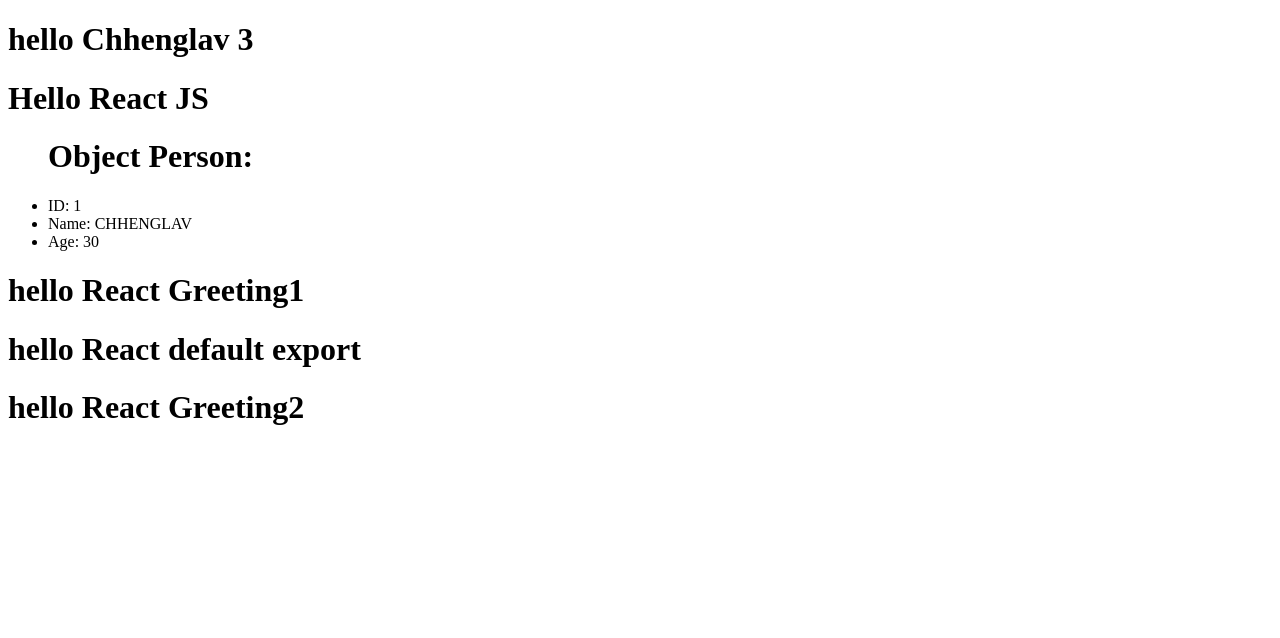
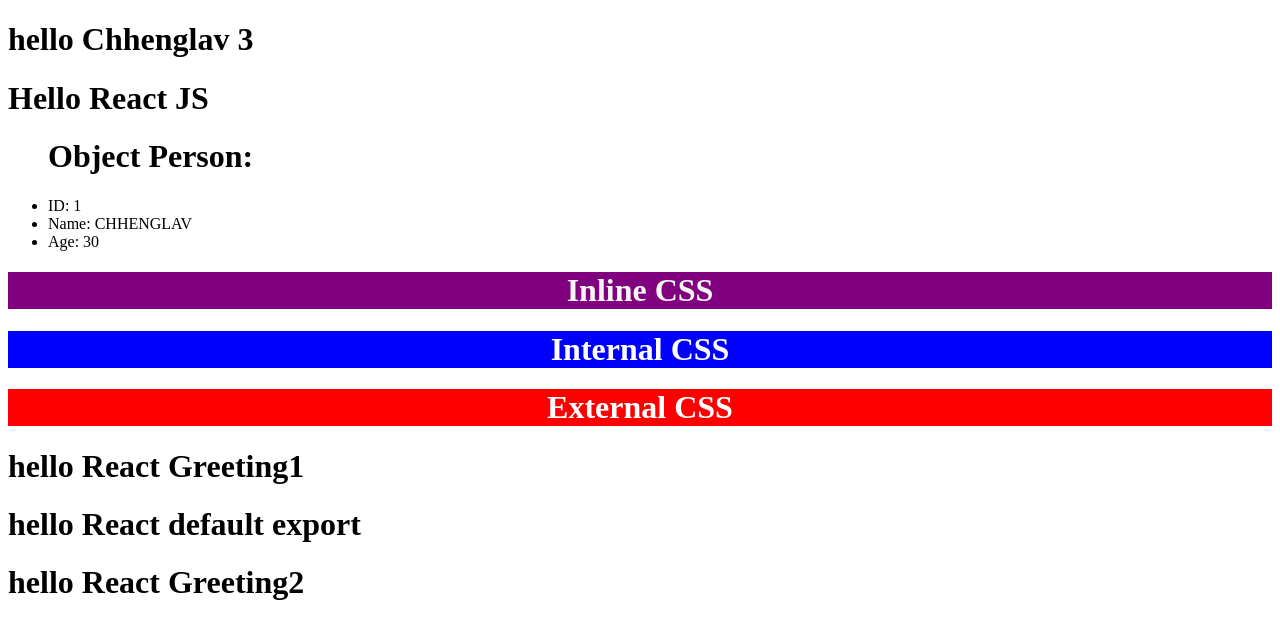
Before and after one commit to ChhenglavCoding/learn-react, a React (Vite) app: page / in a window 1280 px wide. Shown: the top 638 px of the page. Built offline with nearby package versions, Linux system fonts and the light colour scheme.

Commit message:
add style css

```diff
--- a/src/App.tsx
+++ b/src/App.tsx
@@ -1,7 +1,7 @@
 import Greeting from "./components/Greeting";
 import{Greeting1, Greeting2} from "./components/Greeting";
 
-import { TestJSX } from "./components/Greeting";
+import { TestJSX } from "./components/TestJSX";
 
 
 
--- a/src/components/Greeting/index.tsx
+++ b/src/components/Greeting/index.tsx
@@ -1,3 +1,4 @@
+
 function Greeting() {
   return <h1>hello React default export</h1>;
 }
@@ -18,38 +19,6 @@ export function Greeting2() {
   );
 }
 
-const name = "Chhenglav";
-const titlegreeting = "Javascript";
-
-
-interface Myobject {
-    id: number;
-    name: string;
-    age?: number;
-}
-
-const myobject: Myobject = {
-    id: 1,
-    name: "chhenglav",
-    age: 30
-}
-export function TestJSX() {
-  return (
-    <div>
-      <h1>
-        hello {name} {1 + 2}
-      </h1>
-      <h1 title={titlegreeting}>Hello React JS</h1>
-
-      <ul>
-        <h1>Object Person:</h1>
-        <li>ID: {myobject.id}</li>
-        <li>Name: {myobject.name.toUpperCase()}</li>
-        <li>Age: {myobject.age}</li>
-      </ul>
-    </div>
-  );
-}
 
 
 export default Greeting;
--- /dev/null
+++ b/src/components/TestJSX/index.tsx
@@ -0,0 +1,61 @@
+import { CSSProperties } from "react";
+import "./style.css";
+
+
+
+const name = "Chhenglav";
+const titlegreeting = "Javascript";
+
+
+interface Myobject {
+    id: number;
+    name: string;
+    age?: number;
+}
+
+const myobject: Myobject = {
+    id: 1,
+    name: "chhenglav",
+    age: 30
+}
+// internal CSS
+const myInternalCss: CSSProperties={
+  backgroundColor: "blue",
+  color: "white",
+  textAlign: 'center'
+};
+
+
+
+export function TestJSX() {
+    return (
+      <>
+        <h1>
+          hello {name} {1 + 2}
+        </h1>
+        <h1 title={titlegreeting}>Hello React JS</h1>
+
+        <ul>
+          <h1>Object Person:</h1>
+          <li>ID: {myobject.id}</li>
+          <li>Name: {myobject.name.toUpperCase()}</li>
+          <li>Age: {myobject.age}</li>
+        </ul>
+
+        {/* {Inline CSS} */}
+        <h1
+          style={{ backgroundColor: "purple", color: "whitesmoke",
+                   textAlign: "center"
+           }}
+        >Inline CSS</h1>
+
+        {/* Internal CSS */}
+        <h1 style = {myInternalCss}>Internal CSS</h1>
+
+        {/* External CSS */}
+
+        <h1 id="externalCss">External CSS</h1>
+
+      </>
+    );
+}
--- /dev/null
+++ b/src/components/TestJSX/style.css
@@ -0,0 +1,5 @@
+#externalCss{
+    background-color: red;
+    color: white;
+    text-align: center;
+}
```
